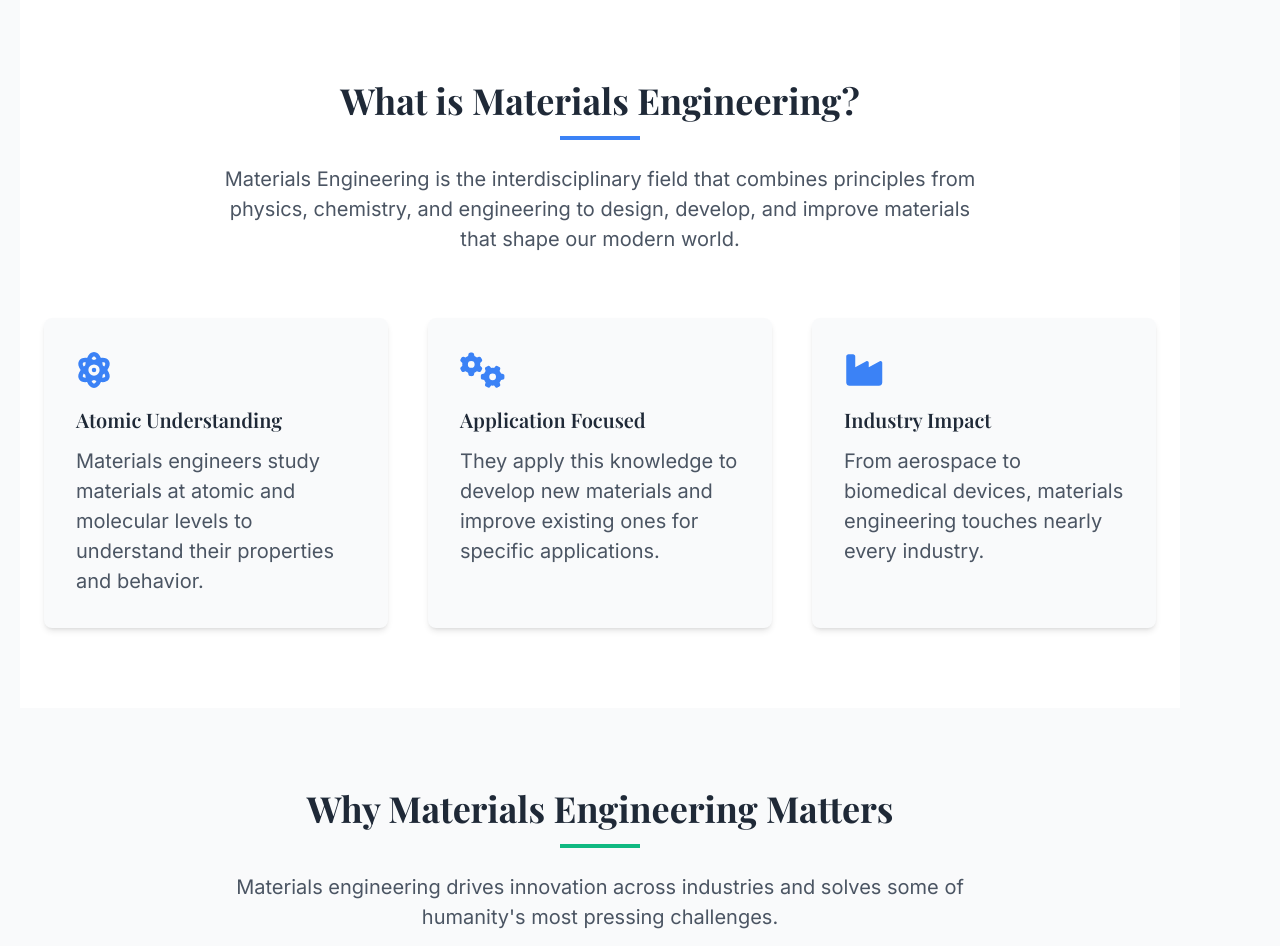
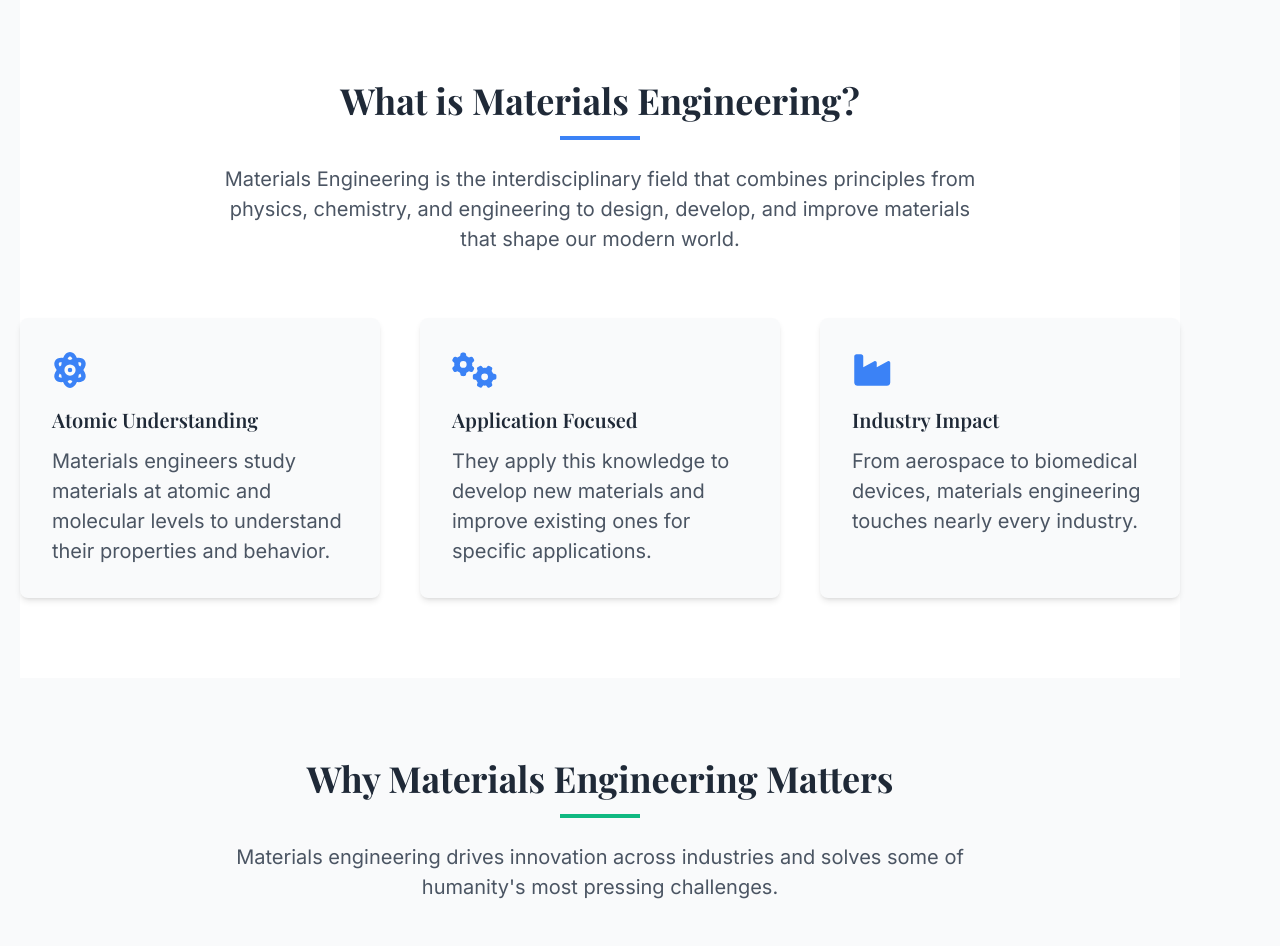
Before and after one commit to Samarjeetkumarsingh/website, a Jekyll site: the page built from _posts/2025-04-06-What-is-Materials-Engineering.md, in a window 1280 px wide. Shown: the part 1180-2126 px from the top of the page. Built offline with Jekyll 4.4.1, drawn with Linux system fonts in a browser that asks for light colours; nearby versions of some CDN libraries; our own code applies the rules of GitHub Pages for plain Markdown files; grey boxes are pictures that could not be loaded.

Commit message:
Update 2025-04-06-What-is-Materials-Engineering.md

```diff
--- a/_posts/2025-04-06-What-is-Materials-Engineering.md
+++ b/_posts/2025-04-06-What-is-Materials-Engineering.md
@@ -139,7 +139,7 @@
 
     <!-- Introduction Section -->
     <section id="introduction" class="py-20 bg-white">
-        <div class="container mx-auto px-6">
+        <div style="width: 100%; margin: 0; padding: 0;">
             <div class="text-center mb-16" data-aos="fade-up">
                 <h2 class="text-3xl md:text-4xl font-bold mb-4">What is Materials Engineering?</h2>
                 <div class="w-20 h-1 bg-blue-500 mx-auto mb-6"></div>
@@ -176,7 +176,7 @@
 
     <!-- Why It Matters Section -->
     <section id="importance" class="py-20 bg-gray-50">
-        <div class="container mx-auto px-6">
+        <div style="width: 100%; margin: 0; padding: 0;">
             <div class="text-center mb-16" data-aos="fade-up">
                 <h2 class="text-3xl md:text-4xl font-bold mb-4">Why Materials Engineering Matters</h2>
                 <div class="w-20 h-1 bg-emerald-500 mx-auto mb-6"></div>
@@ -237,7 +237,7 @@
 
     <!-- Benefits Section -->
     <section id="benefits" class="py-20 bg-white">
-        <div class="container mx-auto px-6">
+        <div style="width: 100%; margin: 0; padding: 0;">
             <div class="text-center mb-16" data-aos="fade-up">
                 <h2 class="text-3xl md:text-4xl font-bold mb-4">Benefits of Studying Materials Engineering</h2>
                 <div class="w-20 h-1 bg-blue-500 mx-auto mb-6"></div>
@@ -298,7 +298,7 @@
 
     <!-- Career Opportunities Section -->
     <section id="careers" class="py-20 bg-gray-50">
-        <div class="container mx-auto px-6">
+        <div style="width: 100%; margin: 0; padding: 0;">
             <div class="text-center mb-16" data-aos="fade-up">
                 <h2 class="text-3xl md:text-4xl font-bold mb-4">Career Opportunities</h2>
                 <div class="w-20 h-1 bg-emerald-500 mx-auto mb-6"></div>
@@ -375,7 +375,7 @@
 
     <!-- GATE Exam Section -->
     <section id="gate" class="py-20 bg-gradient-to-r from-blue-600 to-emerald-600 text-white">
-        <div class="container mx-auto px-6">
+        <div style="width: 100%; margin: 0; padding: 0;">
             <div class="text-center mb-16" data-aos="fade-up">
                 <h2 class="text-3xl md:text-4xl font-bold mb-4">GATE (MT) - Metallurgy Exam</h2>
                 <div class="w-20 h-1 bg-white mx-auto mb-6"></div>
@@ -434,7 +434,7 @@
 
     <!-- Elon Musk Quote Section -->
     <section class="py-20 bg-gray-800 text-white">
-        <div class="container mx-auto px-6">
+        <div style="width: 100%; margin: 0; padding: 0;">
             <div class="text-center mb-16" data-aos="fade-up">
                 <h2 class="text-3xl md:text-4xl font-bold mb-4">Industry Perspectives</h2>
                 <div class="w-20 h-1 bg-emerald-500 mx-auto mb-6"></div>
@@ -513,7 +513,7 @@
 
     <!-- Future Trends Section -->
     <section id="future" class="py-20 bg-white">
-        <div class="container mx-auto px-6">
+        <div style="width: 100%; margin: 0; padding: 0;">
             <div class="text-center mb-16" data-aos="fade-up">
                 <h2 class="text-3xl md:text-4xl font-bold mb-4">The Future of Materials Engineering</h2>
                 <div class="w-20 h-1 bg-blue-500 mx-auto mb-6"></div>
@@ -623,7 +623,7 @@
 
     <!-- Call to Action -->
     <section class="py-20 bg-gradient-to-r from-blue-500 to-purple-600 text-white">
-        <div class="container mx-auto px-6 text-center">
+        <div style="width: 100%; margin: 0; padding: 0;">
             <div class="max-w-3xl mx-auto" data-aos="zoom-in">
                 <h2 class="text-3xl md:text-4xl font-bold mb-6">Ready to Explore Materials Engineering?</h2>
                 <p class="text-xl mb-8">Join the next generation of innovators shaping our material world.</p>
@@ -668,7 +668,7 @@
 
     <!-- Footer -->
     <footer class="bg-gray-900 text-gray-400 py-12">
-        <div class="container mx-auto px-6">
+        <div style="width: 100%; margin: 0; padding: 0;">
             <div class="grid md:grid-cols-4 gap-10">
                 <div>
                     <h3 class="text-white text-lg font-semibold mb-4">MaterialScience</h3>
```
